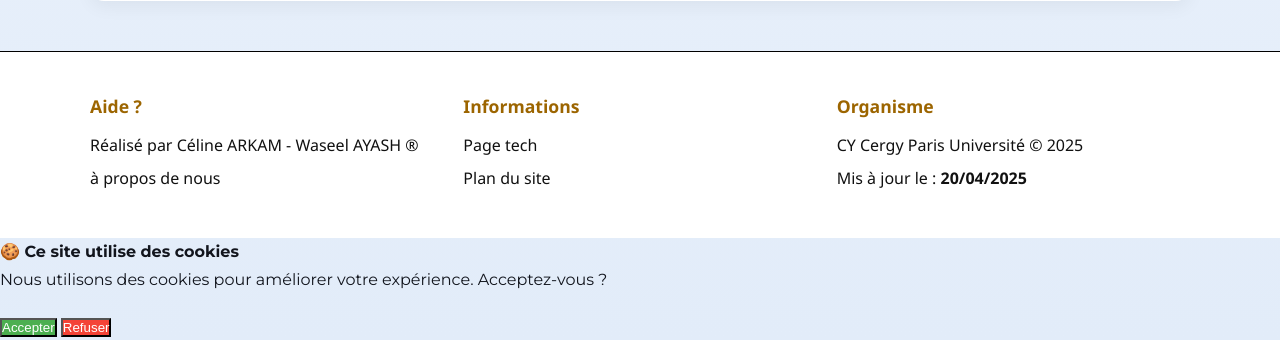
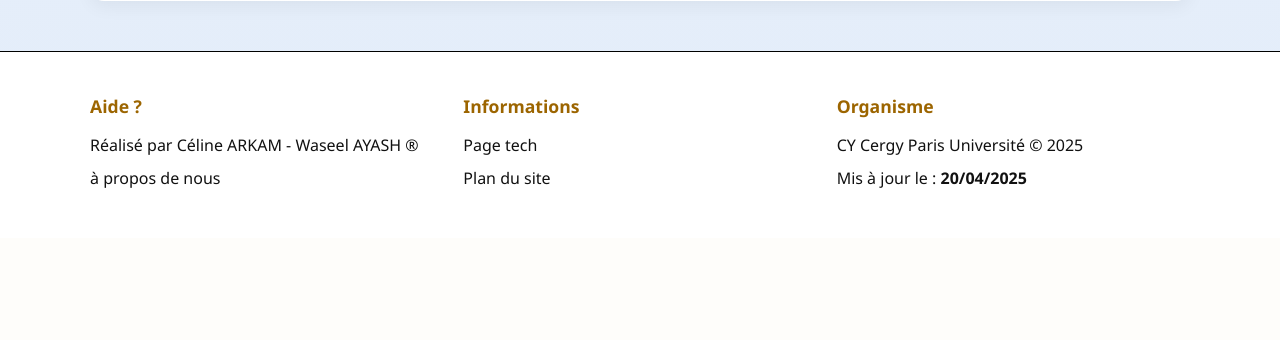
Before and after one commit to celine-doc/ProjetWeb, a PHP site: page /meteo.php in a window 1280 px wide. Shown: the part 1523-1863 px from the top of the page. After the commit the page ends 1711 px from the top, so only its background shows below. Run offline with PHP 8.4, Linux system fonts and the light colour scheme.

Commit message:
Update meteo.php

```diff
--- a/meteo.php
+++ b/meteo.php
@@ -411,6 +411,7 @@ $texteBouton = $afficherDetails ? "Cacher les détails" : "Voir les détails";
     </div>
   </div>
 </footer>
+
 <script>
 function setTheme(mode) {
     const light = document.getElementById('light-theme');
@@ -446,35 +447,5 @@ window.addEventListener('DOMContentLoaded', () => {
 });
 </script>
 
-<div id="cookie-modal">
-  <div id="cookie-box">
-    <p><strong>🍪 Ce site utilise des cookies</strong><br>Nous utilisons des cookies pour améliorer votre expérience. Acceptez-vous ?</p>
-    <div style="margin-top: 20px;">
-      <button onclick="acceptCookies()" style="background-color:#4CAF50; color:white;">Accepter</button>
-      <button onclick="declineCookies()" style="background-color:#f44336; color:white;">Refuser</button>
-    </div>
-  </div>
-</div>
-
-<script>
-  document.addEventListener('DOMContentLoaded', function () {
-    const consent = localStorage.getItem('cookieConsent');
-    if (!consent) {
-      const modal = document.getElementById('cookie-modal');
-      modal.style.display = 'flex'; // Show the modal
-    }
-  });
-
-  function acceptCookies() {
-    localStorage.setItem('cookieConsent', 'accepted');
-    document.getElementById('cookie-modal').style.display = 'none';
-  }
-
-  function declineCookies() {
-    localStorage.setItem('cookieConsent', 'declined');
-    document.getElementById('cookie-modal').style.display = 'none';
-  }
-</script>
-
 </body>
 </html>
```
